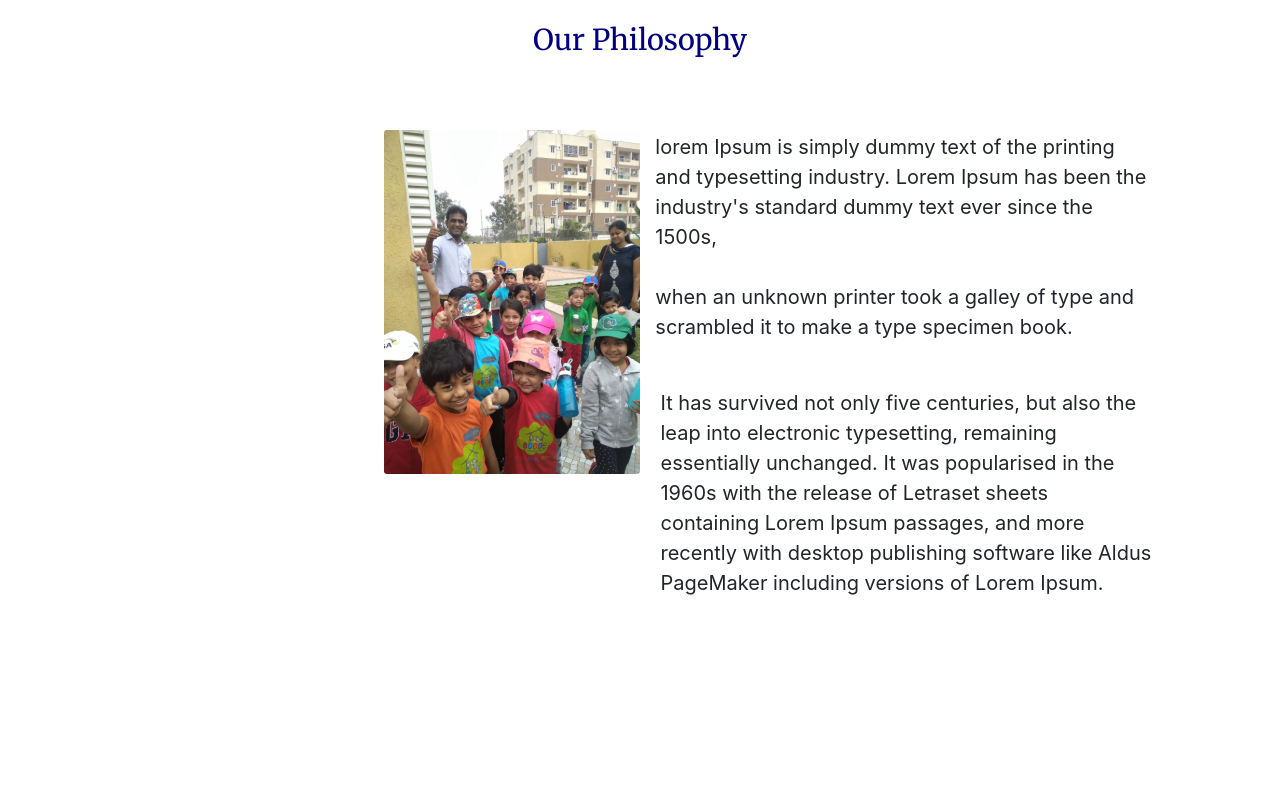
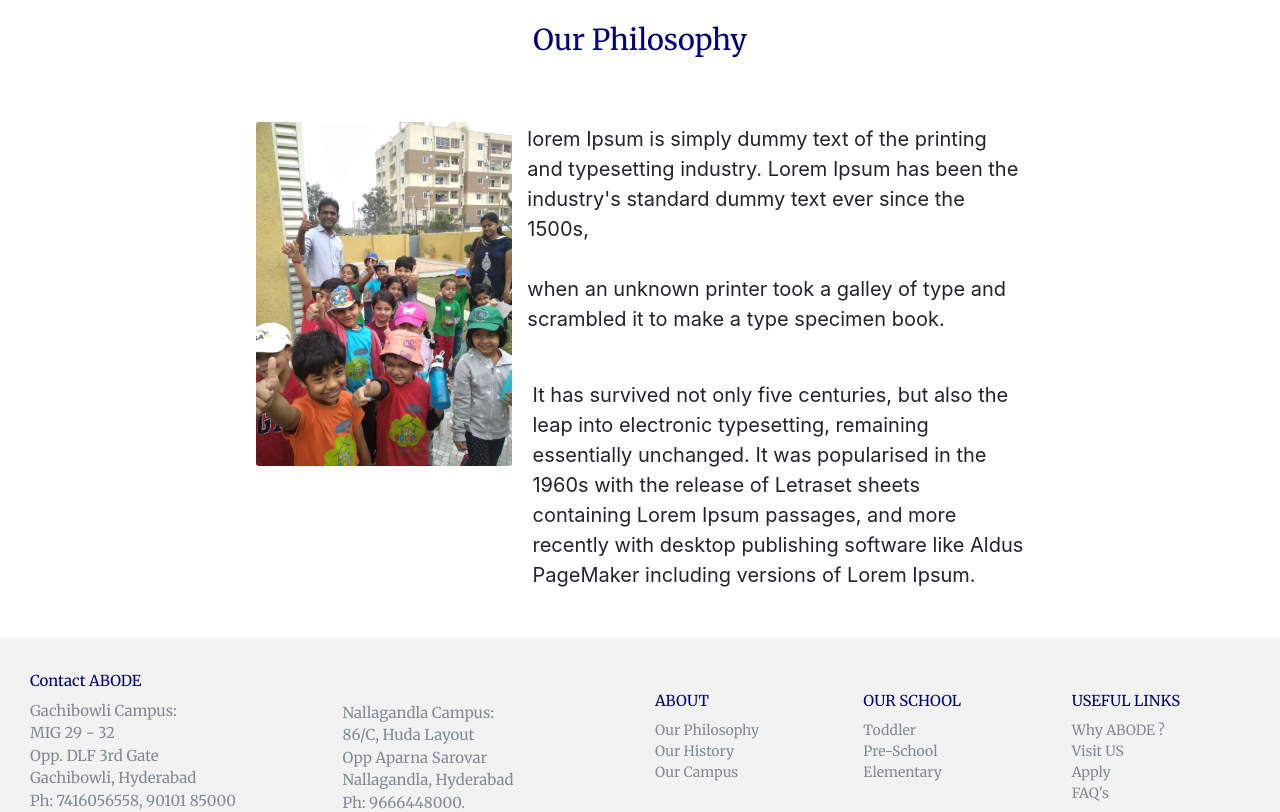
Before and after one commit to Venkateshprasads626/Abode-school, a React (Create React App) app: page /About/Philosophy in a window 1280 px wide. Shown: the part 617-1429 px from the top of the page. Built offline with nearby package versions, Linux system fonts and the light colour scheme.

Commit message:
first commit

```diff
--- a/src/Screens/Abodelife/Bookbag/about.css
+++ b/src/Screens/Abodelife/Bookbag/about.css
@@ -7,11 +7,6 @@
     flex: 1 0 auto;
 }
 
-.card2{
-    margin-top: 5%;
-    width: 50%;
-    height: 600px;
-}
 
 .group8{
     width: 100%;
@@ -38,11 +33,7 @@
 }
 
 @media screen and (min-width: 1200px) {
-    .card2{
-        height: 700px;
-        float: right;
-        margin-right: 10%;
-    }
+
     .card-text1{
         font-size: 20px;
         line-height: 1.5;
--- a/src/Screens/Abodelife/Higherintelligence/about.css
+++ b/src/Screens/Abodelife/Higherintelligence/about.css
@@ -7,11 +7,6 @@
     flex: 1 0 auto;
 }
 
-.card2{
-    margin-top: 5%;
-    width: 50%;
-    height: 600px;
-}
 
 .group8{
     width: 100%;
@@ -40,8 +35,7 @@
 @media screen and (min-width: 1200px) {
     .card2{
         height: 700px;
-        float: right;
-        margin-right: 10%;
+
     }
     .card-text1{
         font-size: 20px;
@@ -57,9 +51,7 @@
 
 }
 @media screen and (max-width: 560px) {
-    .card2{
-        left: -15%;
-    }
+
     .card-text1{
         font-size: 10px;
         line-height: 1.5;
--- a/src/Screens/Abodelife/Multipleintelligence/about.css
+++ b/src/Screens/Abodelife/Multipleintelligence/about.css
@@ -7,23 +7,38 @@
     flex: 1 0 auto;
 }
 
-.card2{
-    margin-top: 5%;
-    width: 50%;
-    height: 600px;
-}
+
 
 .group8{
     width: 100%;
 }
 
+@media screen and (min-width: 1200px) {
+    .card2{
+        margin-top: 5%;
+        width: 50%;
+        height: 800px;
+
+    }
+    .card-text1{
+        font-size: 20px;
+        line-height: 1.5;
+        text-align: start;
+        margin-left: 3%;
+    }
+    .card-text2{
+        font-size: 20px;
+        text-align: start;
+        margin-left: 4%;
+    }
+
+}
 @media screen and (min-width: 768px) {
     .card2{
         margin-top: 5%;
         width: 60%;
         height: 300px;
         margin-left: 20%;
-
     }
     .card-text1{
         font-size: 10px;
@@ -38,25 +53,7 @@
     }
 }
 
-@media screen and (min-width: 1200px) {
-    .card2{
-        height: 700px;
-        float: right;
-        margin-right: 10%;
-    }
-    .card-text1{
-        font-size: 20px;
-        line-height: 1.5;
-        text-align: start;
-        margin-left: 3%;
-    }
-    .card-text2{
-        font-size: 20px;
-        text-align: start;
-        margin-left: 4%;
-    }
 
-}
 @media screen and (max-width: 560px) {
     .card2{
         left: -15%;
--- a/src/Screens/Abodelife/Multipleintelligence/index.js
+++ b/src/Screens/Abodelife/Multipleintelligence/index.js
@@ -19,7 +19,7 @@ class Multipleintelligence extends Component{
                 <img src={Group8} className="group8" />
             </div>
             <h1 className="philosophy-title">Multiple Intelligence</h1>
-                <div class="card mb-3 card2">
+                <div className="card mb-3 card2">
                     <div class="row no-gutters">
                         <div class="col-md-4">
                             <img src={Group9} class="card-img" alt="..." />
--- a/src/Screens/About/Philosophy/philosophy.css
+++ b/src/Screens/About/Philosophy/philosophy.css
@@ -7,16 +7,29 @@
     flex: 1 0 auto;
 }
 
-.card2{
-    margin-top: 5%;
-    width: 50%;
-    height: 600px;
-}
 
 .group8{
     width: 100%;
 }
+@media screen and (min-width: 1200px) {
+    .card2{
+        height: 500px !important;
 
+    }
+     .card-text1{
+         font-size: 20px;
+         line-height: 1.5;
+         text-align: start;
+         margin-left: 3%;
+         margin-top: -6%;
+     }
+     .card-text2{
+         font-size: 20px;
+         text-align: start;
+         margin-left: 4%;
+     }
+
+ }
 @media screen and (min-width: 768px) {
     .card2{
         margin-top: 5%;
@@ -38,23 +51,7 @@
     }
 }
 
-@media screen and (min-width: 1200px) {
-    .card2{
-        height: 700px;
-    }
-    .card-text1{
-        font-size: 20px;
-        line-height: 1.5;
-        text-align: start;
-        margin-left: 3%;
-    }
-    .card-text2{
-        font-size: 20px;
-        text-align: start;
-        margin-left: 4%;
-    }
 
-}
 @media screen and (max-width: 560px) {
     .card2{
         left: -15%;
--- a/src/Screens/About/campus/campus.css
+++ b/src/Screens/About/campus/campus.css
@@ -7,11 +7,7 @@
     flex: 1 0 auto;
 }
 
-.card2{
-    margin-top: 5%;
-    width: 50%;
-    height: 600px;
-}
+
 
 .group11{
     width: 100%;
@@ -38,9 +34,7 @@
 }
 
 @media screen and (min-width: 1200px) {
-    .card2{
-        height: 700px
-    }
+
     .card-text1{
         font-size: 20px;
         line-height: 1.5;
--- a/src/Screens/About/history/history.css
+++ b/src/Screens/About/history/history.css
@@ -7,11 +7,6 @@
     flex: 1 0 auto;
 }
 
-.card2{
-    margin-top: 5%;
-    width: 50%;
-    height: 600px;
-}
 
 .group10{
     width: 100%;
@@ -58,10 +53,7 @@
 
 }
 @media screen and (max-width: 560px) {
-    .card2{
 
-        margin-left: 40%;
-    }
     .card-text1{
         font-size: 10px;
         line-height: 1.5;
--- a/src/components/Header/header.css
+++ b/src/components/Header/header.css
@@ -97,9 +97,12 @@
 @media screen and (min-width: 992px) {
   .navbar-nav li a{
     font-size: 15px;
-    margin-top: -20px;
+    margin-top: 0px;
     margin-left: 0.5rem;
     margin-right: 0.5rem;
+  }
+  .navbar-nav1 li{
+    margin-top: -22px;
   }
 
 }
```
